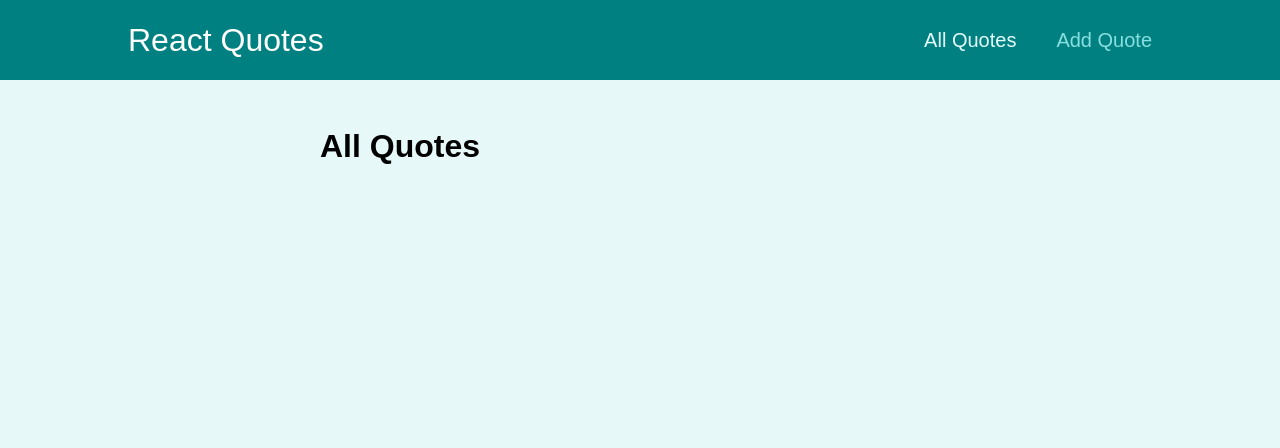
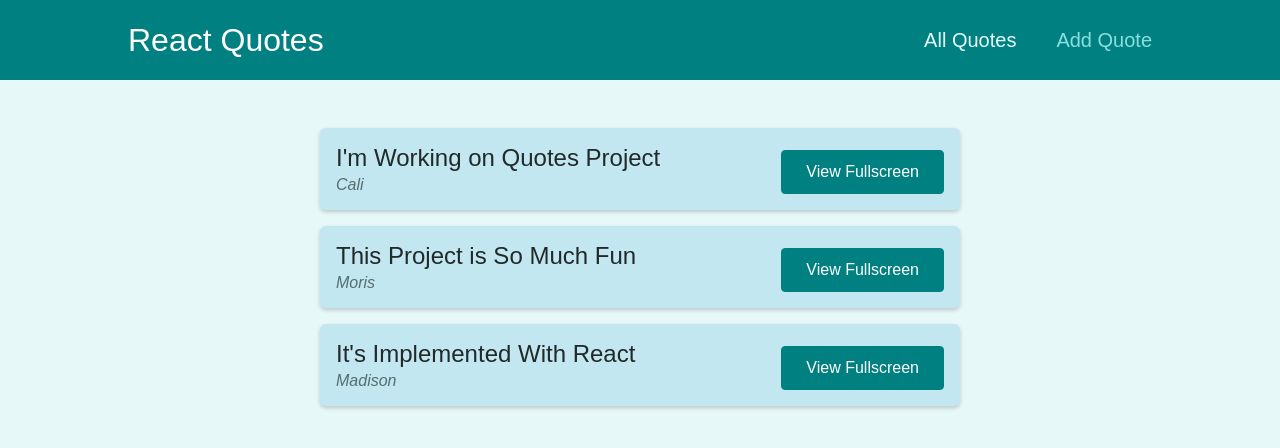
Before and after one commit to Cali909/react-quotes, a React (Create React App) app: page /quotes in a window 1280 px wide. Shown: the top 448 px of the page. Built offline with nearby package versions, Linux system fonts and the light colour scheme.

Commit message:
build all quotes page using dummy data.

```diff
--- /dev/null
+++ b/src/components/quotes/QuoteItem.js
@@ -0,0 +1,17 @@
+import classes from "./QuoteItem.module.css";
+
+const QuoteItem = (props) => {
+  return (
+    <li className={classes.item}>
+      <figure>
+        <blockquote>
+          <p>{props.text}</p>
+        </blockquote>
+        <figcaption>{props.author}</figcaption>
+      </figure>
+      <button className="btn">View Fullscreen</button>
+    </li>
+  );
+};
+
+export default QuoteItem;
--- /dev/null
+++ b/src/components/quotes/QuoteItem.module.css
@@ -0,0 +1,41 @@
+.item {
+  margin: 1rem 0;
+  padding: 1rem;
+  display: flex;
+  justify-content: space-between;
+  align-items: flex-end;
+  box-shadow: 0 2px 4px rgba(0, 0, 0, 0.2);
+  border-radius: 6px;
+  background-color: #c2e7f0;
+}
+
+.item:last-of-type {
+  border-bottom: none;
+}
+
+.item figure {
+  margin: 0;
+  padding: 0;
+  width: 70%;
+}
+
+.item blockquote {
+  margin: 0;
+  text-align: left;
+  font-size: 1.5rem;
+  color: #212929;
+}
+
+.item p {
+  margin: 0;
+  margin-bottom: 0.25rem;
+}
+
+.item figcaption {
+  font-style: italic;
+  color: #566d6d;
+}
+
+.item button {
+  font-size: 1rem;
+}
--- /dev/null
+++ b/src/components/quotes/QuoteList.js
@@ -0,0 +1,23 @@
+import { Fragment } from 'react';
+
+import QuoteItem from './QuoteItem';
+import classes from './QuoteList.module.css';
+
+const QuoteList = (props) => {
+  return (
+    <Fragment>
+      <ul className={classes.list}>
+        {props.quotes.map((quote) => (
+          <QuoteItem
+            key={quote.id}
+            id={quote.id}
+            author={quote.author}
+            text={quote.text}
+          />
+        ))}
+      </ul>
+    </Fragment>
+  );
+};
+
+export default QuoteList;
--- /dev/null
+++ b/src/components/quotes/QuoteList.module.css
@@ -0,0 +1,5 @@
+.list {
+  list-style: none;
+  margin: 0;
+  padding: 0;
+}
--- a/src/pages/AllQuotes.js
+++ b/src/pages/AllQuotes.js
@@ -1,5 +1,13 @@
+import QuoteList from "./../components/quotes/QuoteList";
+
+const QUOTES = [
+  { id: "q1", author: "Cali", text: "I'm Working on Quotes Project" },
+  { id: "q2", author: "Moris", text: "This Project is So Much Fun" },
+  { id: "q3", author: "Madison", text: "It's Implemented With React" },
+];
+
 const AllQuotes = () => {
-  return <h1>All Quotes</h1>;
+  return <QuoteList quotes={QUOTES} />;
 };
 
 export default AllQuotes;
```
